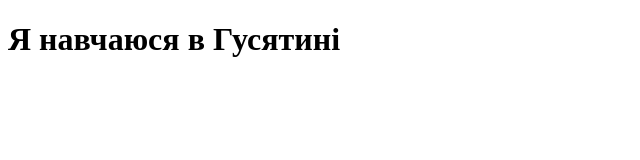
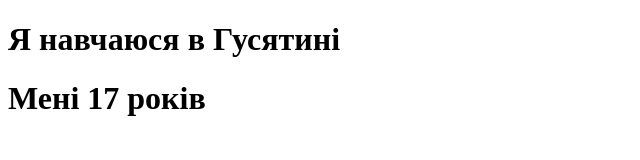
Before and after one commit to Neizvesten1/myproj, a plain HTML site: page main.html in a window 1280 px wide. Shown: the whole page, without its empty margins (0-640 px from the left). Drawn offline with Linux system fonts and the light colour scheme.

Commit message:
Update main.html
Додав більше інформації про себе

```diff
--- a/main.html
+++ b/main.html
@@ -7,5 +7,6 @@
 </head>
 <body>
 <h1>Я навчаюся в Гусятині</h1>
+<h1>Мені 17 років</h1>
 </body>
 </html>
```
